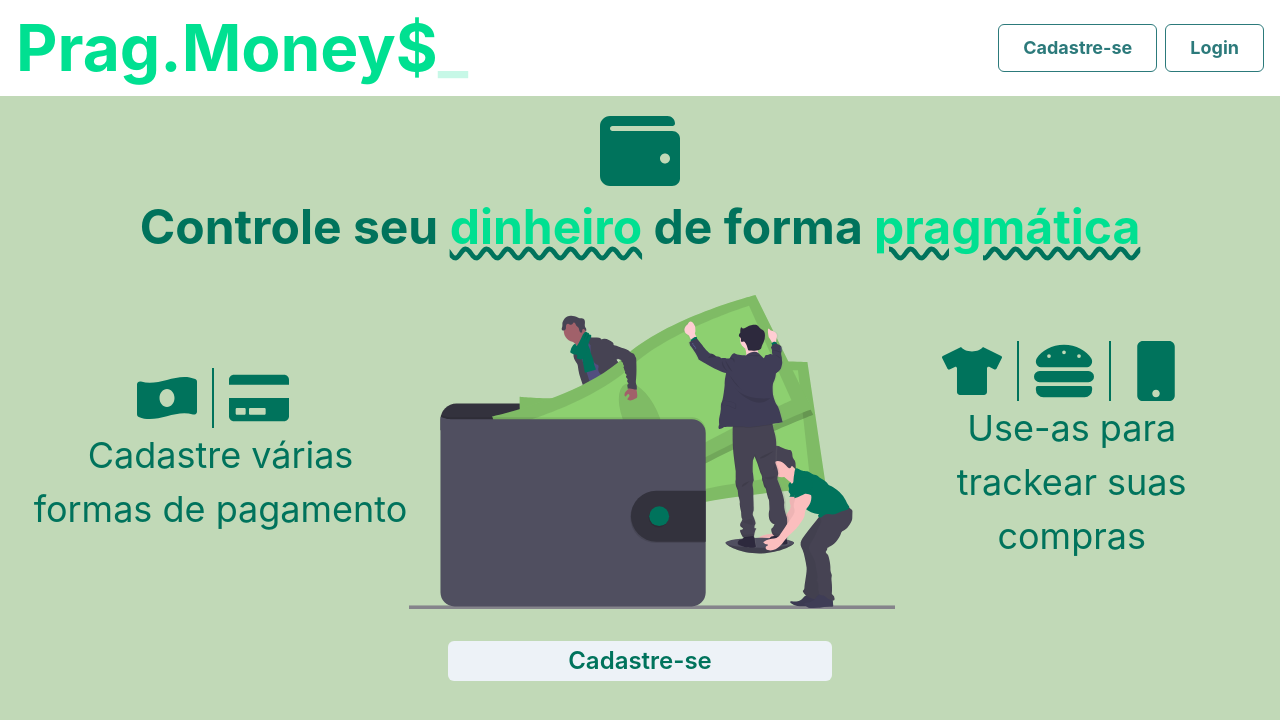
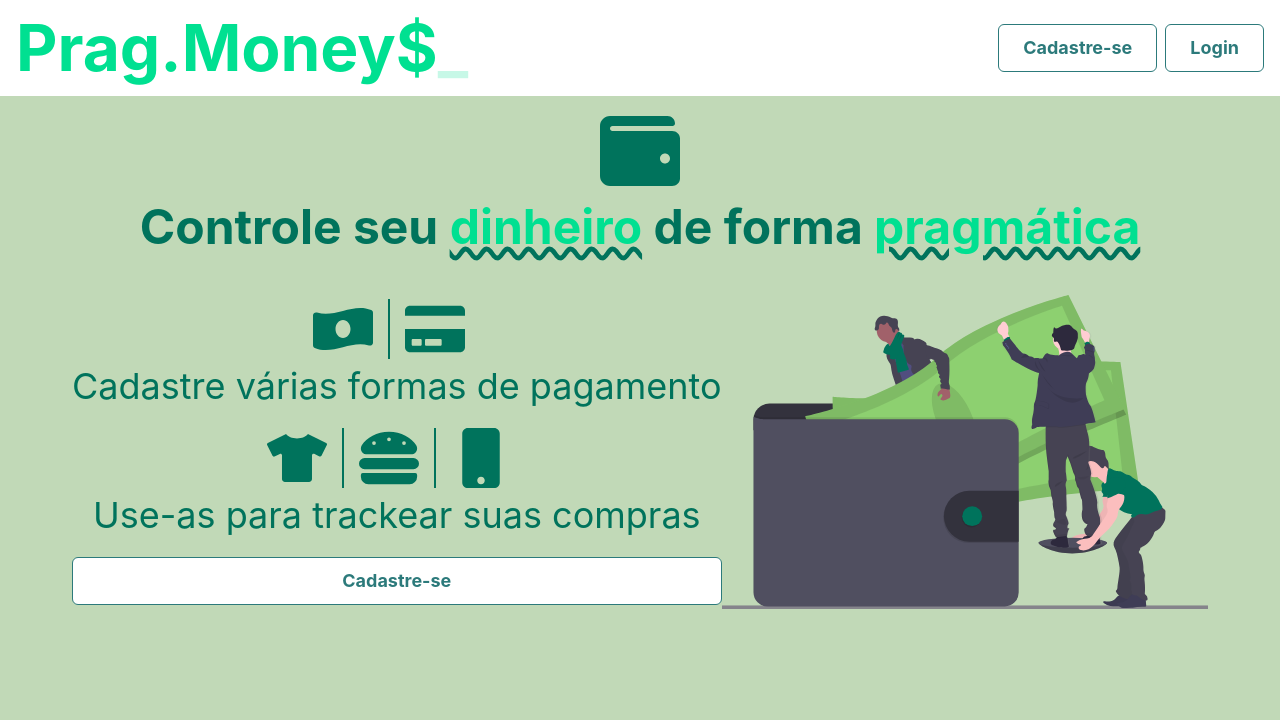
Before and after one commit to GustavoGomesDias/prag.money, a Next.js app: page / in a window 1280 px wide. Shown: the top 720 px of the page. Built offline with nearby package versions, Linux system fonts and the light colour scheme.

Commit message:
feat: add links in buttons

```diff
--- a/pages/components/Header/Header.tsx
+++ b/pages/components/Header/Header.tsx
@@ -1,5 +1,5 @@
 import React from 'react';
-import { Button, ButtonGroup, chakra, Flex } from '@chakra-ui/react';
+import { Button, ButtonGroup, chakra, Flex, Link } from '@chakra-ui/react';
 
 import Logo from '../Logo/Logo';
 
@@ -18,12 +18,16 @@ const Header = (): JSX.Element => {
       >
         <Logo fontSize="64px" />
         <ButtonGroup display="flex" alignItems="center">
+          <Link href="/register">
             <Button colorScheme='teal' size="lg" variant='outline' fontWeight="bold">
               Cadastre-se
             </Button>
+          </Link>
+          <Link href="/login">
             <Button colorScheme='teal' size="lg" variant='outline' fontWeight="bold">
               Login
             </Button>
+          </Link>
         </ButtonGroup>
       </Flex>
     </chakra.header>
--- a/pages/components/Home/Home.tsx
+++ b/pages/components/Home/Home.tsx
@@ -30,17 +30,6 @@ const Home = (): JSX.Element => {
           Controle seu <span style={styles}>dinheiro</span> de forma <span style={styles}>pragmática</span>
         </chakra.h1>
         <Section />
-        {!isSmallScreen && <Button
-          className={classes['button-animation']}
-          width="30%"
-          fontSize="2xl"
-          color="#00735C"
-          display="flex"
-          flexDir="row"
-          alignItems="center"
-        >
-          Cadastre-se
-        </Button>}
       </Flex>
     </Box>
   );
--- a/pages/components/Home/Section.tsx
+++ b/pages/components/Home/Section.tsx
@@ -1,5 +1,5 @@
 import React from 'react';
-import { Flex, Box, chakra, useMediaQuery, Image } from '@chakra-ui/react';
+import { Flex, Box, chakra, useMediaQuery, Image, Button, Link } from '@chakra-ui/react';
 import { FaMoneyBillWaveAlt, FaCreditCard, FaTshirt, FaHamburger, FaMobile } from 'react-icons/fa';
 import classes from './Home.module.css';
 
@@ -9,17 +9,19 @@ const Section = (): JSX.Element => {
   // const [isLargeScreen] = useMediaQuery('(min-width: 1200px)');
   return (
     <Flex
-      justifyContent="space-between"
+      justifyContent="center"
       alignItems="center"
       padding="2em"
       w="full"
-      flexDir={isSmallScreen ? 'column' : 'row'}
+      flexDir="row"
     >
+      <Flex flexDir="column">
         <Flex
           flexDir="column"
           justifyContent="center"
           alignItems="center"
           className={classes['p1-animation']}
+          mb="15px"
         >
           <Flex justifyContent="center">
             <Box
@@ -38,13 +40,12 @@ const Section = (): JSX.Element => {
           </Flex>
           <chakra.h3 fontSize="36px" textAlign="center">Cadastre várias formas de pagamento</chakra.h3>
         </Flex>
-      {!isSmallScreen && <Image src="/wallet.svg" alt="Wallet image" w="40%" />}
-      {isSmallScreen && <Box bgImage="/vault.svg" bgRepeat="repeat-x" bgSize="20%" w="100%" h="100px" p="1em" />}
         <Flex
           flexDir="column"
           justifyContent="center"
           alignItems="center"
           className={classes['p2-animation']}
+          mb="15px"
         >
           <Flex justifyContent="center">
             <Box
@@ -70,6 +71,15 @@ const Section = (): JSX.Element => {
           </Flex>
           <chakra.h3 fontSize="36px" textAlign="center">Use-as para trackear suas compras</chakra.h3>
         </Flex>
+        {!isSmallScreen && (
+          <Link href="/register">
+            <Button colorScheme='teal' width="100%" bg="#fff" size="lg" variant='outline' fontWeight="bold">
+              Cadastre-se
+            </Button>
+          </Link>
+        )}
+      </Flex>
+      {!isSmallScreen && <Image src="/wallet.svg" alt="Wallet image" w="40%" />}
     </Flex>
   );
 }
```
Lines whose indentation alone changed are shown as unchanged.
